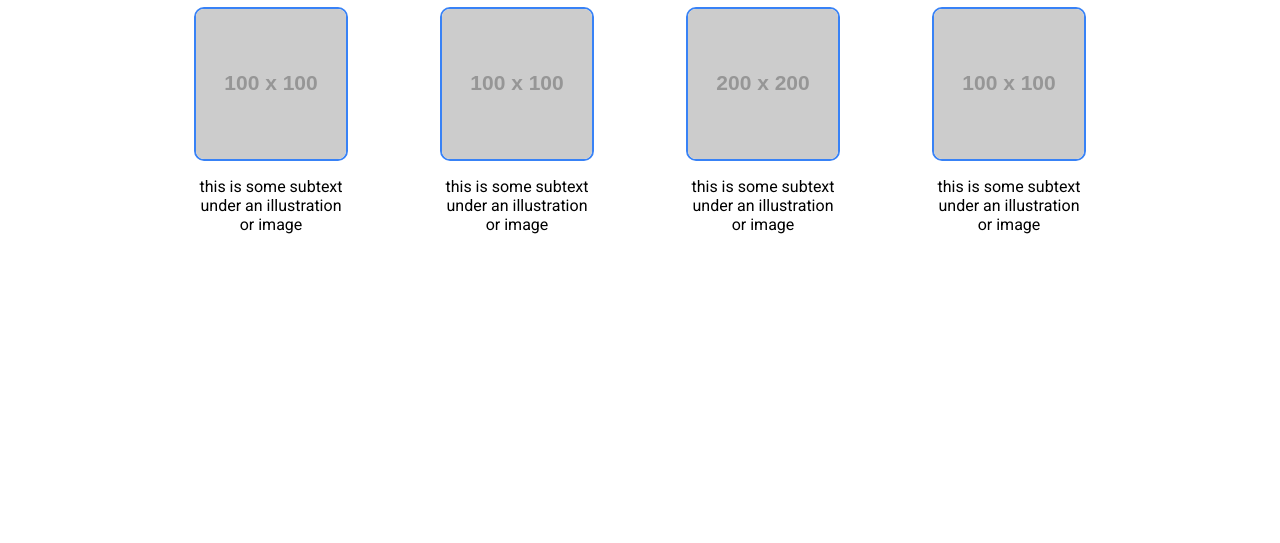
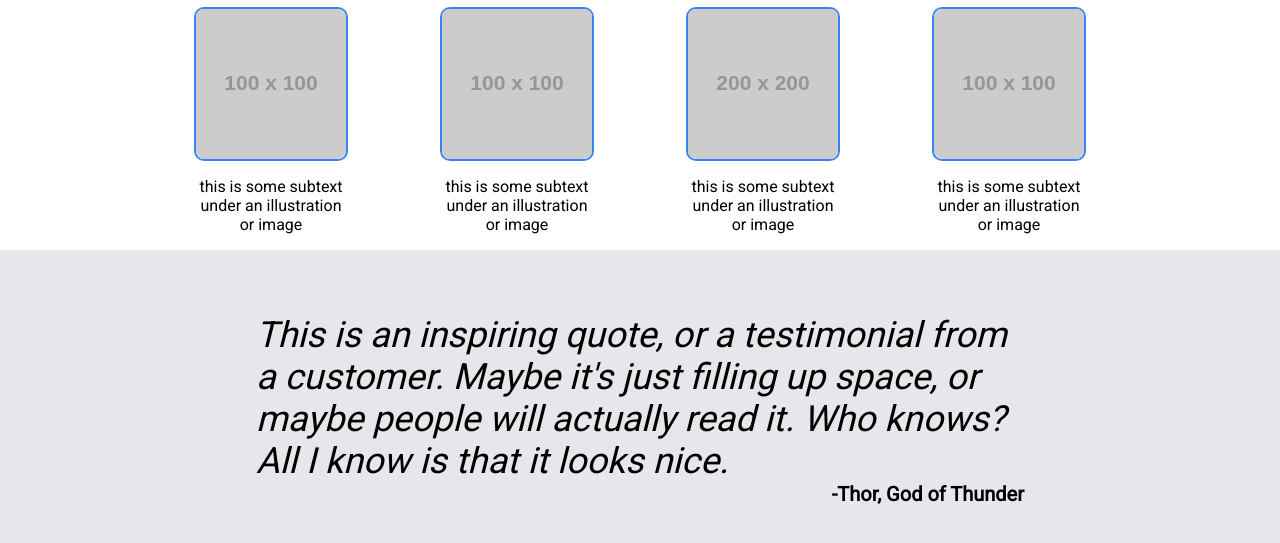
Before and after one commit to zawnaylin/odin-project-2, a plain HTML site: page index.html in a window 1280 px wide. Shown: the part 645-1188 px from the top of the page. Before the commit the page ends 895 px from the top, so only its background shows below. Drawn offline with Linux system fonts and the light colour scheme; placeholder pictures from the web are drawn by us.

Commit message:
Add quote section
Add quote section, format with css.

```diff
--- a/index.html
+++ b/index.html
@@ -62,5 +62,10 @@
         </div>
       </div>
     </section>
+
+    <section class="quote">
+      <p>This is an inspiring quote, or a testimonial from a customer. Maybe it's just filling up space, or maybe people will actually read it. Who knows? All I know is that it looks nice.</p>
+      <div class="author" >-Thor, God of Thunder</div>
+    </section>
   </body>
 </html>
--- a/style.css
+++ b/style.css
@@ -116,3 +116,23 @@ a {
   border-radius: 10px;
   width: 100%;
 }
+
+.quote {
+  background-color: #e5e7eb;
+  display: flex;
+  flex-direction: column;
+  padding: 4rem 16rem;
+}
+
+.quote p {
+  font-size: 36px;
+  font-weight: 100;
+  font-style: italic;
+  margin: 0;
+}
+
+.author {
+  font-size: 20px;
+  font-weight: 900;
+  align-self: flex-end;
+}
```
